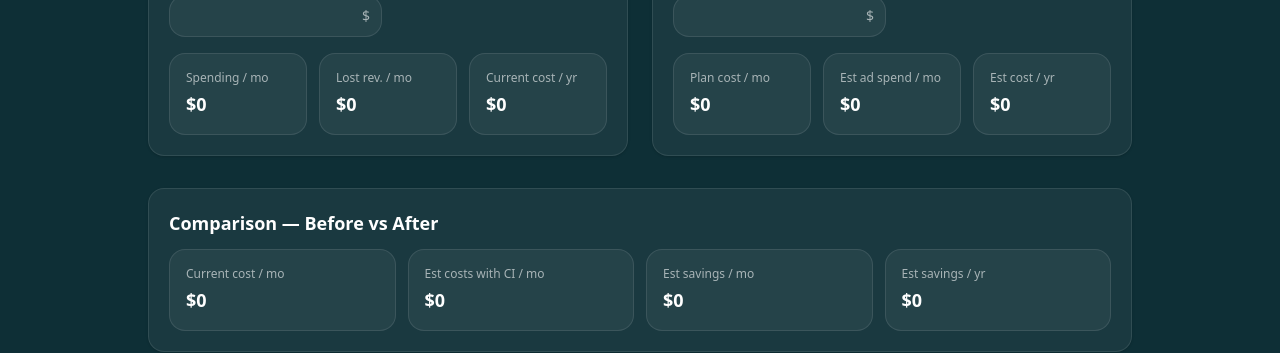
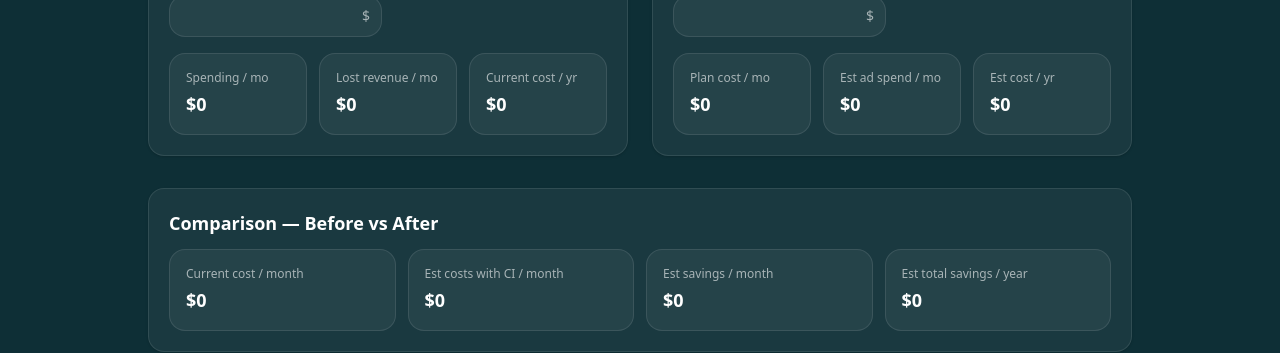
Before and after one commit to Remimustang/carrier-intelligence-roi, a React (Vite) app: page / in a window 1280 px wide. Shown: the part 555-908 px from the top of the page. Built offline with nearby package versions, Linux system fonts and the light colour scheme.

Commit message:
chore: add estimations

```diff
--- a/src/App.tsx
+++ b/src/App.tsx
@@ -287,7 +287,7 @@ export default function App() {
             </div>
             <div className="grid gap-3 mt-4 md:grid-cols-3">
               <Stat label="Spending / mo" value={<Dollars v={calc.currentMonthlyTotal} />} />
-              <Stat label="Lost rev. / mo" value={<Dollars v={calc.lostRevenueMonthly} />} />
+              <Stat label="Lost revenue / mo" value={<Dollars v={calc.lostRevenueMonthly} />} />
               <Stat label="Current cost / yr" value={<Dollars v={calc.currentYearlyTotal} />} />
             </div>
           </div>
@@ -339,10 +339,10 @@ export default function App() {
           <div className="card rounded-2xl bg-white/5 border border-white/10 shadow-sm p-5 avoid-break">
             <h2 className="mb-3 font-semibold text-lg">Comparison — Before vs After</h2>
             <div className="grid gap-3 md:grid-cols-4">
-              <Stat label="Current cost / mo" value={<Dollars v={calc.currentMonthlyCost} />} />
-              <Stat label="Est costs with CI / mo" value={<Dollars v={calc.withMonthlyCost} />} />
-              <Stat label="Est savings / mo" value={<Dollars v={calc.monthlySavings} />} />
-              <Stat label="Est savings / yr" value={<Dollars v={calc.yearlySavings} />} />
+              <Stat label="Current cost / month" value={<Dollars v={calc.currentMonthlyCost} />} />
+              <Stat label="Est costs with CI / month" value={<Dollars v={calc.withMonthlyCost} />} />
+              <Stat label="Est savings / month" value={<Dollars v={calc.monthlySavings} />} />
+              <Stat label="Est total savings / year" value={<Dollars v={calc.yearlySavings} />} />
             </div>
           </div>
         </section>
```
